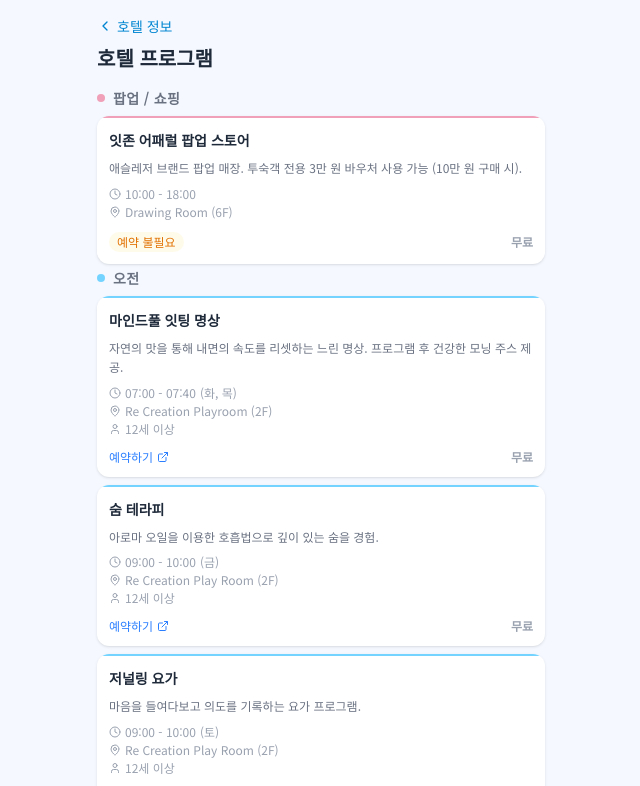
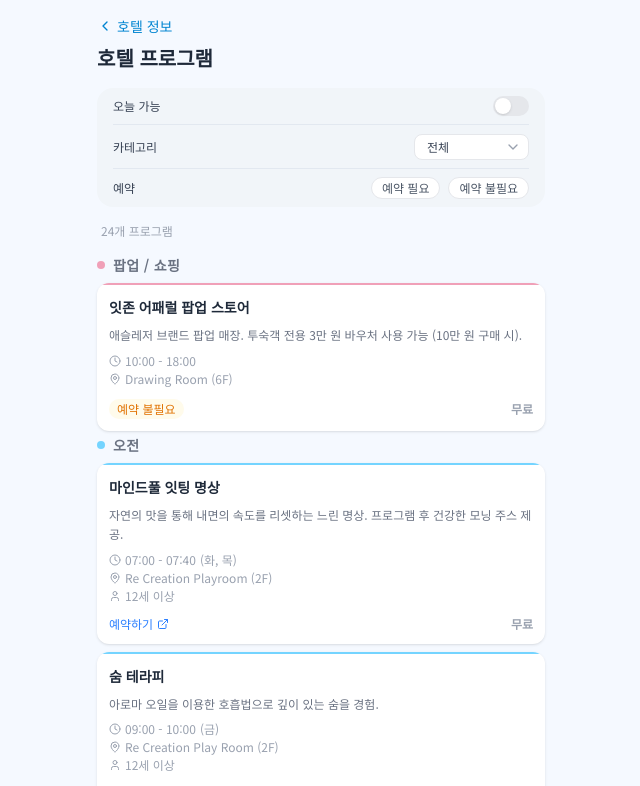
Before and after one commit to yglee8048/jeju-family-trip, a Next.js app: page /hotel/programs in a window 1280 px wide. Shown: the top 786 px of the page, without its empty margins (319-959 px from the left). Built offline with nearby package versions, Linux system fonts and the light colour scheme.

Commit message:
feat: 프로그램 필터 추가

```diff
--- a/app/hotel/programs/page.tsx
+++ b/app/hotel/programs/page.tsx
@@ -1,5 +1,6 @@
 'use client';
-import {ChevronLeft, Clock, ExternalLink, MapPin, User} from 'lucide-react';
+import {useState} from 'react';
+import {ChevronDown, ChevronLeft, Clock, ExternalLink, MapPin, User} from 'lucide-react';
 import Link from 'next/link';
 import {useApp} from '@/src/context/AppContext';
 import {hotelPrograms} from '@/src/data/hotel';
@@ -11,11 +12,16 @@ const categoryColors = {
     afternoon: 'bg-[#5ec4b1]',
     evening: 'bg-[#9b8fe8]',
     kids: 'bg-orange-300',
-    rental: 'bg-amber-400',
+    rental: 'bg-violet-400',
 };
 
 export default function HotelProgramsPage() {
     const {lang} = useApp();
+
+    const [todayOnly, setTodayOnly] = useState(false);
+    const [selectedCategory, setSelectedCategory] = useState('');
+    const [resRequired, setResRequired] = useState(false);
+    const [resFree, setResFree] = useState(false);
 
     const categories = ['popup', 'morning', 'afternoon', 'evening', 'kids', 'rental'] as const;
     const categoryLabels = {
@@ -26,6 +32,20 @@ export default function HotelProgramsPage() {
         kids: t(lang, 'hotel.kids'),
         rental: t(lang, 'hotel.rental'),
     };
+
+    let filtered = hotelPrograms;
+
+    if (todayOnly) {
+        const todayLabel = ['일', '월', '화', '수', '목', '금', '토'][new Date().getDay()];
+        filtered = filtered.filter(p => !p.days || p.days.includes(todayLabel));
+    }
+
+    if (selectedCategory) {
+        filtered = filtered.filter(p => p.category === selectedCategory);
+    }
+
+    if (resRequired && !resFree) filtered = filtered.filter(p => !p.noReservation && !!p.url);
+    if (resFree && !resRequired) filtered = filtered.filter(p => p.noReservation);
 
     return (
         <div className="px-4 pt-4 pb-8 space-y-4 animate-fade-in">
@@ -38,8 +58,82 @@ export default function HotelProgramsPage() {
             </div>
             <h1 className="text-xl font-bold text-gray-800">{t(lang, 'hotel.programs')}</h1>
 
-            {categories.map(cat => {
-                const programs = hotelPrograms.filter(p => p.category === cat);
+            {/* Filter card */}
+            <div className="bg-slate-100 rounded-2xl px-4 divide-y divide-slate-200">
+                {/* 오늘 가능 toggle */}
+                <label className="flex items-center justify-between py-2">
+                    <span className="text-xs font-medium text-gray-700">
+                        {lang === 'ko' ? '오늘 가능' : '今日OK'}
+                    </span>
+                    <div className="relative">
+                        <input type="checkbox" className="sr-only peer"
+                               checked={todayOnly} onChange={e => setTodayOnly(e.target.checked)}/>
+                        <div className="w-9 h-5 bg-gray-200 rounded-full peer
+                                        peer-checked:bg-sky-500 transition-colors"/>
+                        <div className="absolute top-0.5 left-0.5 w-4 h-4 bg-white rounded-full shadow
+                                        transition-transform peer-checked:translate-x-4"/>
+                    </div>
+                </label>
+
+                {/* 카테고리 select */}
+                <div className="flex items-center justify-between py-2">
+                    <span className="text-xs font-medium text-gray-700">
+                        {lang === 'ko' ? '카테고리' : 'カテゴリ'}
+                    </span>
+                    <div className="relative">
+                        <select
+                            value={selectedCategory}
+                            onChange={e => setSelectedCategory(e.target.value)}
+                            className="appearance-none text-xs text-gray-700 bg-white border border-gray-200
+                                       rounded-lg pl-3 pr-8 py-1 focus:outline-none focus:border-sky-400"
+                        >
+                            <option value="">{lang === 'ko' ? '전체' : '全て'}</option>
+                            {categories.map(cat => (
+                                <option key={cat} value={cat}>{categoryLabels[cat]}</option>
+                            ))}
+                        </select>
+                        <ChevronDown
+                            className="absolute right-2 top-1/2 -translate-y-1/2 w-4 h-4 text-gray-400 pointer-events-none"/>
+                    </div>
+                </div>
+
+                {/* 예약 여부 chips */}
+                <div className="flex items-center justify-between py-2">
+                    <span className="text-xs font-medium text-gray-700">
+                        {lang === 'ko' ? '예약' : '予約'}
+                    </span>
+                    <div className="flex gap-2">
+                        <button
+                            onClick={() => { setResRequired(v => !v); setResFree(false); }}
+                            className={`px-2.5 py-0.5 rounded-full text-xs font-medium border transition-colors
+                                ${resRequired ? 'bg-sky-500 text-white border-sky-500' : 'bg-white text-gray-600 border-gray-200'}`}
+                        >
+                            {lang === 'ko' ? '예약 필요' : '要予約'}
+                        </button>
+                        <button
+                            onClick={() => { setResFree(v => !v); setResRequired(false); }}
+                            className={`px-2.5 py-0.5 rounded-full text-xs font-medium border transition-colors
+                                ${resFree ? 'bg-sky-500 text-white border-sky-500' : 'bg-white text-gray-600 border-gray-200'}`}
+                        >
+                            {lang === 'ko' ? '예약 불필요' : '予約不要'}
+                        </button>
+                    </div>
+                </div>
+            </div>
+
+            {/* Result count */}
+            <div className="text-xs text-gray-400 px-1">
+                {lang === 'ko' ? `${filtered.length}개 프로그램` : `${filtered.length}件`}
+            </div>
+
+            {/* Program list */}
+            {filtered.length === 0 ? (
+                <div className="text-center text-gray-400 text-sm py-12">
+                    {lang === 'ko' ? '조건에 맞는 프로그램이 없습니다' : '条件に合うプログラムがありません'}
+                </div>
+            ) : (
+                categories.map(cat => {
+                    const programs = filtered.filter(p => p.category === cat);
                     if (programs.length === 0) return null;
                     return (
                         <div key={cat} className="mb-1">
@@ -106,7 +200,8 @@ export default function HotelProgramsPage() {
                             </div>
                         </div>
                     );
-            })}
+                })
+            )}
         </div>
     );
 }
```
Lines whose indentation alone changed are shown as unchanged.
